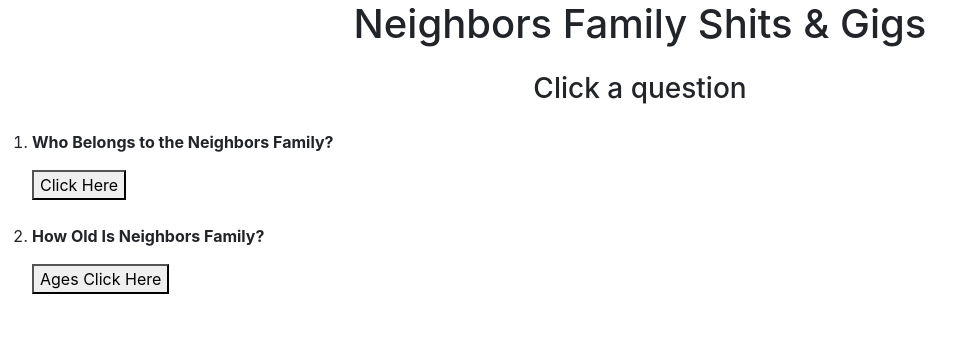
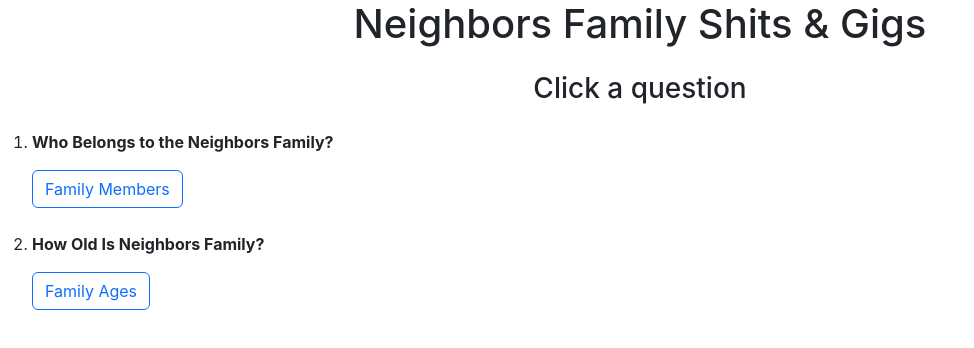
Before and after one commit to bneighbs6/engineering-playground, a React (Create React App) app: page / in a window 1280 px wide. Shown: the top 348 px of the page, without its empty margins (0-974 px from the left). Built offline with nearby package versions, Linux system fonts and the light colour scheme.

Commit message:
Updated Home buttons

```diff
--- a/src/Components/web-pages/Home.jsx
+++ b/src/Components/web-pages/Home.jsx
@@ -14,13 +14,13 @@ function Home() {
             <li>
                     <p><strong>Who Belongs to the Neighbors Family?</strong></p>
                     <Link to="/family-members" className="my-4">
-                        <button>Click Here</button>
+                        <button className="btn btn-outline-primary">Family Members</button>
                     </Link>
                 </li>
                 <li className="my-4">
                     <p><strong>How Old Is Neighbors Family?</strong></p>
                     <Link to="/family-ages" className="my-4">
-                        <button>Ages Click Here</button>
+                        <button className="btn btn-outline-primary">Family Ages</button>
                     </Link>
                 </li>
             </ol>
```
